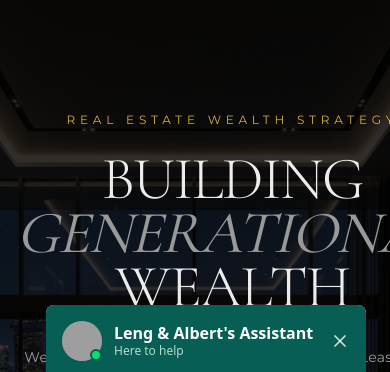
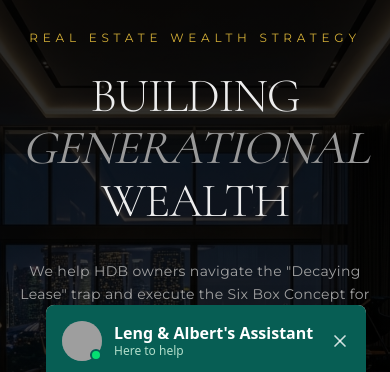
Before and after one commit to usama-1998/Leng-and-Albert-Property, a Next.js app: page / in a window 390 px wide. Shown: the part 127-499 px from the top of the page. Built offline with nearby package versions, Linux system fonts and the light colour scheme; grey boxes are pictures that could not be loaded.

Commit message:
UI Updates: Improved mobile responsiveness across Hero, Testimonials, and Video Testimonials sections

```diff
--- a/components/hero.tsx
+++ b/components/hero.tsx
@@ -22,7 +22,7 @@ export default function Hero() {
     return (
         <section
             ref={containerRef}
-            className="relative h-[120vh] w-full overflow-hidden bg-[#050505] flex flex-col justify-center items-center"
+            className="relative min-h-[100svh] md:h-[120vh] w-full overflow-hidden bg-[#050505] flex flex-col justify-center items-center py-20 md:py-0"
         >
             {/* Background with Zoom Effect */}
             <div className="absolute inset-0 z-0 overflow-hidden">
@@ -47,7 +47,7 @@ export default function Hero() {
                     Real Estate Wealth Strategy
                 </motion.span>
 
-                <h1 className="font-cormorant text-6xl md:text-8xl lg:text-9xl font-light tracking-tight text-[#ededed] leading-[0.9] mb-8 mix-blend-difference">
+                <h1 className="font-cormorant text-5xl sm:text-6xl md:text-8xl lg:text-9xl font-light tracking-tight text-[#ededed] leading-[1.1] md:leading-[0.9] mb-8 mix-blend-difference">
                     BUILDING <br />
                     <span className="italic font-normal text-[#999]">GENERATIONAL</span> <br />
                     WEALTH
--- a/components/testimonials.tsx
+++ b/components/testimonials.tsx
@@ -26,7 +26,7 @@ const testimonials = [
 
 export default function Testimonials() {
     return (
-        <section className="relative py-32 bg-[#0a0a0a] overflow-hidden">
+        <section className="relative py-24 md:py-32 bg-[#0a0a0a] overflow-hidden">
             <div className="absolute inset-0 z-0">
                 <div className="absolute inset-0 bg-[url('/testimonial-bg.png')] bg-cover bg-fixed opacity-20 mix-blend-overlay" />
                 <div className="absolute inset-0 bg-black/80" />
@@ -54,7 +54,7 @@ export default function Testimonials() {
                         {[...testimonials, ...testimonials].map((item, index) => (
                             <div
                                 key={`${item.id}-${index}`}
-                                className="w-[400px] flex-shrink-0 flex flex-col items-center text-center p-8 bg-white/5 border border-white/10 rounded-sm hover:border-[#D4AF37]/50 transition-colors"
+                                className="w-[300px] md:w-[400px] flex-shrink-0 flex flex-col items-center text-center p-6 md:p-8 bg-white/5 border border-white/10 rounded-sm hover:border-[#D4AF37]/50 transition-colors"
                             >
                                 <p className="font-montserrat text-[#ccc] text-sm leading-8 italic mb-8 tracking-wide">
                                     "{item.quote}"
--- a/components/video-testimonials.tsx
+++ b/components/video-testimonials.tsx
@@ -32,7 +32,7 @@ export default function VideoTestimonials() {
     };
 
     return (
-        <section className="py-32 bg-[#0a0a0a] relative overflow-hidden border-t border-white/5">
+        <section className="py-24 md:py-32 bg-[#0a0a0a] relative overflow-hidden border-t border-white/5">
             {/* Background glowing effects to match theme */}
             <div className="absolute top-1/2 left-1/4 w-[500px] h-[500px] bg-[#D4AF37]/5 rounded-full blur-[150px] pointer-events-none transform -translate-y-1/2" />
             <div className="absolute top-0 right-0 w-full h-[1px] bg-gradient-to-r from-transparent via-[#D4AF37]/20 to-transparent" />
@@ -43,7 +43,7 @@ export default function VideoTestimonials() {
                     whileInView={{ opacity: 1, y: 0 }}
                     transition={{ duration: 0.8 }}
                     viewport={{ once: true }}
-                    className="flex flex-col md:flex-row justify-between items-end gap-6"
+                    className="flex flex-col md:flex-row justify-between items-start md:items-end gap-6"
                 >
                     <div>
                         <span className="font-montserrat text-[#D4AF37] text-xs tracking-[0.2em] uppercase block mb-4">
@@ -89,7 +89,7 @@ export default function VideoTestimonials() {
                             whileInView={{ opacity: 1, y: 0 }}
                             transition={{ duration: 0.6, delay: Math.min(index * 0.1, 0.5) }}
                             viewport={{ once: true, margin: "-50px" }}
-                            className="relative flex-none w-[280px] md:w-[320px] lg:w-[340px] aspect-[9/16] rounded-[2rem] overflow-hidden snap-center group shadow-[0_20px_50px_rgba(0,0,0,0.5)] border border-white/5 hover:border-[#D4AF37]/40 hover:-translate-y-4 transition-all duration-500 bg-[#000]"
+                            className="relative flex-none w-[260px] md:w-[320px] lg:w-[340px] aspect-[9/16] rounded-[2rem] overflow-hidden snap-center group shadow-[0_20px_50px_rgba(0,0,0,0.5)] border border-white/5 hover:border-[#D4AF37]/40 hover:md:-translate-y-4 transition-all duration-500 bg-[#000]"
                         >
                             {/* Inner golden glow that appears on hover */}
                             <div className="absolute inset-0 bg-gradient-to-t from-[#D4AF37]/20 to-transparent opacity-0 group-hover:opacity-100 transition-opacity duration-500 pointer-events-none z-10" />
```
